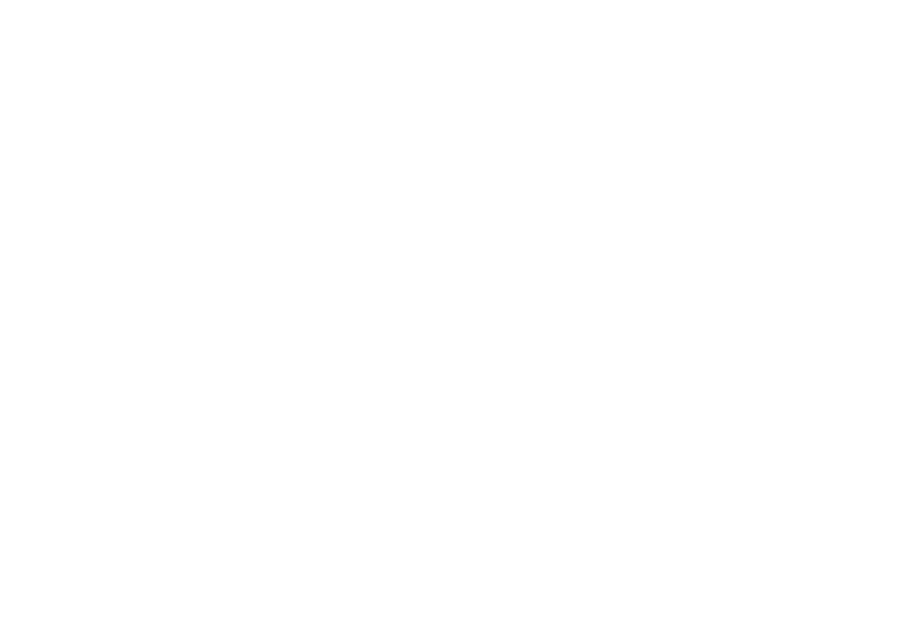
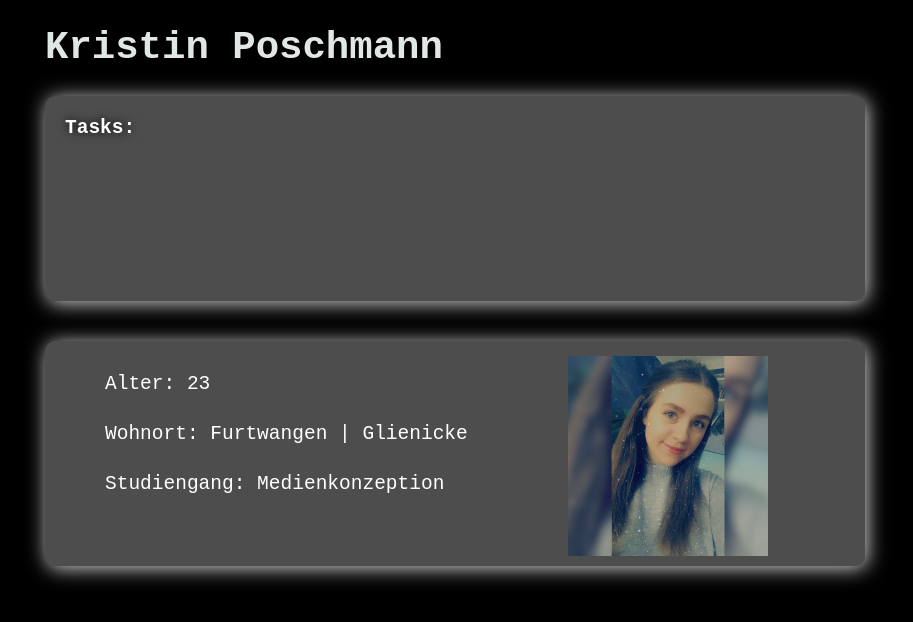
Before and after one commit to k-poschmann/poschmannEia2, a plain HTML site: page Steckbrief/steckbrief.htm in a window 1280 px wide. Shown: the whole page, without its empty margins (5-918 px from the left). Drawn offline with Linux system fonts and the light colour scheme.

Commit message:
another commit

```diff
--- a/Steckbrief/steckbrief.htm
+++ b/Steckbrief/steckbrief.htm
@@ -1,5 +1,6 @@
 <!DOCTYPE html>
 <html>
+
 <head>
 	<meta charset="utf-8" />
 	<title>Steckbrief</title>
@@ -7,11 +8,80 @@
 		body {
 			font-family: arial;
 			font-size: small;
-	background: #eeeee
+			background-color: #000000;
+			margin-left: 50px;
+		}
+
+		h1 {
+			font-family: 'Courier New', Courier, monospace;
+			color: #e1e7e5;
+			font-size: 3em;
+		}
+
+		h2 {
+			font-family: 'Courier New', Courier, monospace;
+			color: #fff;
+			text-shadow: 0px 0px 10px black;
+
+		}
+
+		.tasks {
+			width: 800px;
+			height: 200px;
+			padding-top: 5px;
+			padding-left: 20px;
+			border-radius: 10px;
+			background-color: rgba(255, 255, 255, 0.3);
+			box-shadow: 2px 2px 20px #dad6d6;
+		}
+
+		.profile {
+			width: 800px;
+			height: 220px;
+			padding-top: 5px;
+			padding-left: 20px;
+			margin-top: 40px;
+			border-radius: 10px;
+			background-color: rgba(255, 255, 255, 0.3);
+			box-shadow: 2px 2px 20px #dad6d6;
+		}
+
+		ul{
+			float: left;
+		}
+		#list{
+			font-family: 'Courier New', Courier, monospace;
+			font-size: 1.5em;
+			color: #fff;
+			list-style-type: none;
+			line-height: 50px;
+		}
+
+		img{
+			margin-left: 100px;
+			margin-top: 10px;
 		}
 	</style>
+
 </head>
+
 <body>
 	<!-- Hier die Links zu den gelösten Aufgaben einstellen, aktuelle oben, alte stehen lassen! Format: Aufgabenbezeichnung, Datum -->
+
+	<header>
+		<h1>Kristin Poschmann</h1>
+	</header>
+	<section class="tasks">
+		<h2>Tasks:</h2>
+	</section>
+	<section class="profile">
+		<ul>
+			<li id="list">Alter: 23</li>
+			<li id="list">Wohnort: Furtwangen | Glienicke</li>
+			<li id="list">Studiengang: Medienkonzeption</li>
+		</ul>
+		<img src="foto.jpg">
+	</section>
 </body>
+
 </html>
```
Also changed, not shown: Steckbrief/foto.jpg (added), 2 other files. Lines whose indentation alone changed are shown as unchanged.
